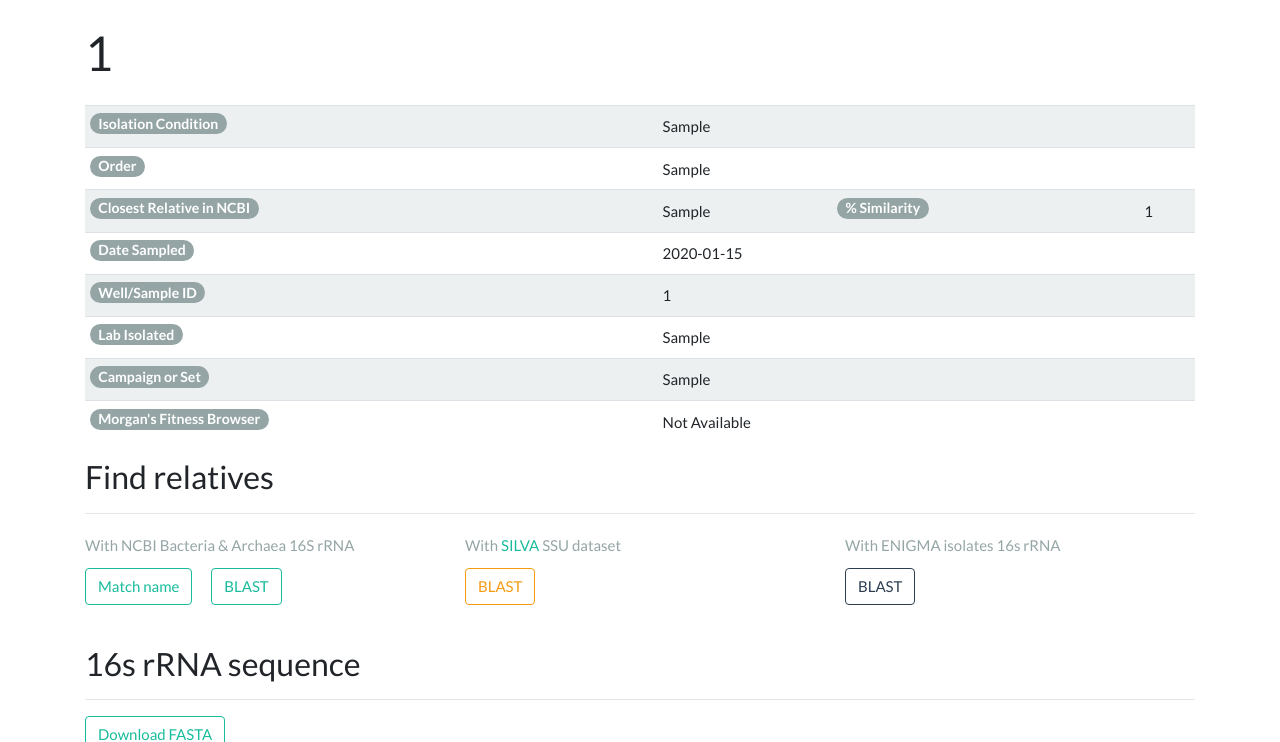
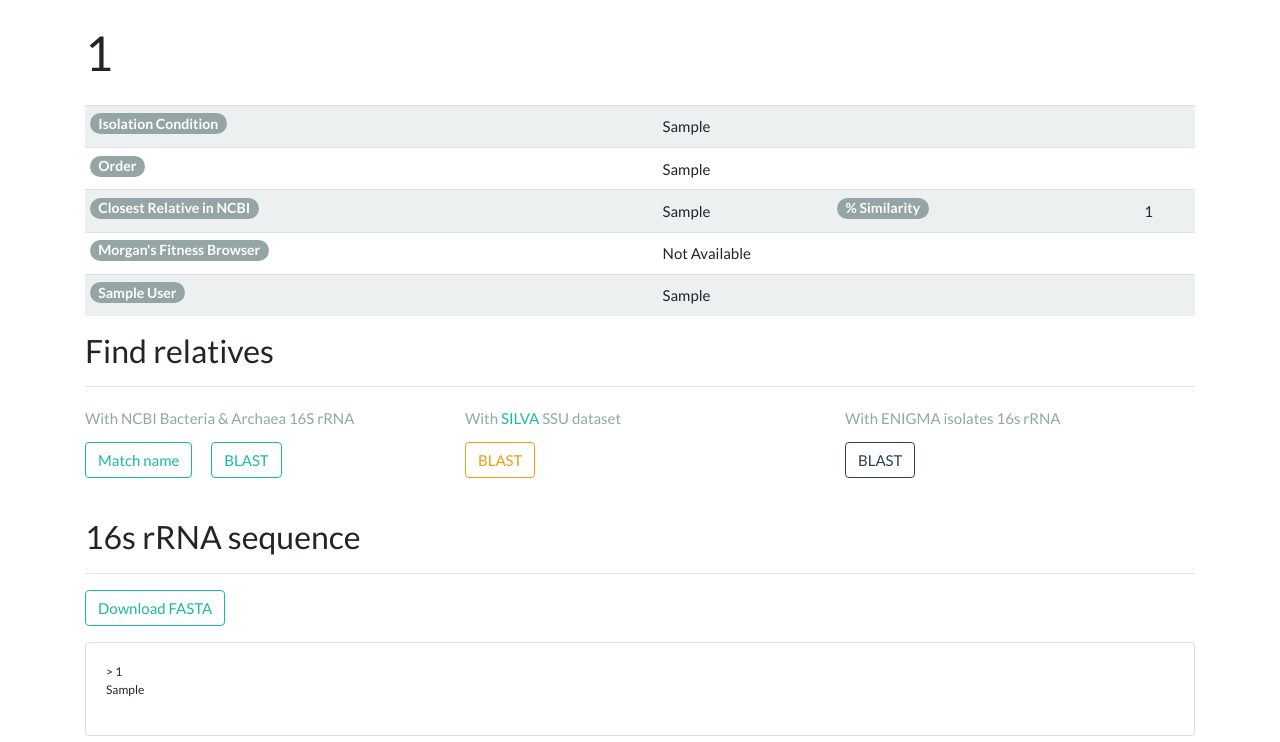
Before and after one commit to aekazakov/enigma_explorer, a Django app: page /isolates/id/1 in a window 1280 px wide. Shown: the part 55-797 px from the top of the page. Run offline with Django 3.2, Linux system fonts and the light colour scheme; tables that the repository leaves empty hold one stand-in row (values such as "Sample post"); some libraries are stand-ins or nearby versions.

Commit message:
Added isolate metadata

```diff
--- a/isolates/models.py
+++ b/isolates/models.py
@@ -13,10 +13,10 @@ class Isolate(models.Model):
     order = models.CharField(max_length=64)
     closest_relative = models.TextField()
     similarity = models.FloatField()
-    date_sampled = models.CharField(max_length=16)
-    sample_id = models.CharField(max_length=32)
-    lab = models.CharField(max_length=64)
-    campaign = models.CharField(max_length=128)
+    #date_sampled = models.CharField(max_length=16)
+    #sample_id = models.CharField(max_length=32)
+    #lab = models.CharField(max_length=64)
+    #campaign = models.CharField(max_length=128)
     rrna = models.TextField()
 
     def __str__(self):
@@ -26,6 +26,17 @@ class Isolate(models.Model):
     def admin_name(self):
         return self.isolate_id + ' (' + self.order + ')'
 
+class IsolateMetadata(models.Model):
+    '''
+        Stores isolate data
+    '''
+    isolate = models.ForeignKey(Isolate, on_delete=models.CASCADE)
+    param = models.CharField(max_length=128)
+    display_name = models.CharField(max_length=128)
+    value = models.CharField(max_length=250)
+
+    def __str__(self):
+        return self.param + ': ' + self.value
 
 class Instrument(models.Model):
     '''
--- a/isolates/serializers.py
+++ b/isolates/serializers.py
@@ -1,16 +1,21 @@
 from rest_framework import serializers
 from .models import *
+
+class IsolateIdSerializer(serializers.ModelSerializer):
+    class Meta:
+        model = Isolate
+        fields = ["id"]
 
 class IsolateSerializer(serializers.ModelSerializer):
     class Meta:
         model = Isolate
-        fields = ["id", "isolate_id", "condition", "order", "closest_relative", "similarity", "date_sampled", "sample_id", "lab", "campaign", "rrna"]
+        fields = ["id", "isolate_id", "condition", "order", "closest_relative", "similarity", "rrna"]
 
 
 class IsolateNoRnaSerializer(serializers.ModelSerializer):
     class Meta:
         model = Isolate
-        fields = ["id", "isolate_id", "condition", "order", "closest_relative", "similarity", "date_sampled", "sample_id", "lab", "campaign"]
+        fields = ["id", "isolate_id", "condition", "order", "closest_relative", "similarity"]
 
 
 class InstrumentSerializer(serializers.ModelSerializer):
--- a/isolates/templates/isolates/detail.html
+++ b/isolates/templates/isolates/detail.html
@@ -6,7 +6,7 @@
     <div class="col-sm-12">
     <div class="sk-rotating-plane" id="loadingIcon"></div>
     <h1 class="h1 my-4" id="isoidInfo"></h1>
-    <table class="table table-sm table-striped">
+    <table class="table table-sm table-striped" id="detailsTable">
       <tbody>
         <tr>
           <th scope="row"><h5><span class="badge badge-pill badge-secondary">Isolation Condition</span></h5></th>
@@ -21,22 +21,6 @@
           <td class="align-middle" id="relativeInfo"></td>
           <td><h5><span class="badge badge-pill badge-secondary">% Similarity</span></h5></td>
           <td class="align-middle" id="similarityInfo"></td>
-        </tr>
-        <tr>
-          <th scope="row"><h5><span class="badge badge-pill badge-secondary">Date Sampled</span></h5></th>
-          <td class="align-middle" id="dateInfo" colspan="3"></td>
-        </tr>
-        <tr>
-          <th scope="row"><h5><span class="badge badge-pill badge-secondary">Well/Sample ID</span></h5></th>
-          <td class="align-middle" id="sampleidInfo" colspan="3"></td>
-        </tr>
-        <tr>
-          <th scope="row"><h5><span class="badge badge-pill badge-secondary">Lab Isolated</span></h5></th>
-          <td class="align-middle" id="labInfo" colspan="3"></td>
-        </tr>
-        <tr>
-          <th scope="row"><h5><span class="badge badge-pill badge-secondary">Campaign or Set</span></h5></th>
-          <td class="align-middle" id="campaignInfo" colspan="3"></td>
         </tr>
         <tr>
           <th scope="row"><h5><span class="badge badge-pill badge-secondary">Morgan's Fitness Browser</span></h5></th>
@@ -377,10 +361,6 @@
         $('#orderInfo').html(data.order);
         $('#relativeInfo').html(data.closest_relative);
         $('#similarityInfo').html(data.similarity);
-        $('#dateInfo').html(data.date_sampled);
-        $('#sampleidInfo').html(data.sample_id);
-        $('#labInfo').html(data.lab);
-        $('#campaignInfo').html(data.campaign);
         if (data.fit_id) {
           $('#fitness-link').html(`
             <a href="http://fitprivate.genomics.lbl.gov/cgi-bin/org.cgi?orgId=${data.fit_id}">Link</a>
@@ -391,6 +371,16 @@
         } else {
           $('#16sBox').html('<p class="bg-danger">16s rRNA sequence not found</p>');
         }
+        for (item of data.metadata) {
+          let detailsTableRowString = `
+			<tr>
+			  <th scope="row"><h5><span class="badge badge-pill badge-secondary">${item[0]}</span></h5></th>
+			  <td class="align-middle" colspan="3">${item[1]}</td>
+			</tr>
+			`;
+          $("#detailsTable>tbody").append(detailsTableRowString);
+        }
+
         // remove loading icon
         $('#loadingIcon').remove();
       }
--- a/isolates/views.py
+++ b/isolates/views.py
@@ -17,7 +17,7 @@ from rest_framework.decorators import api_view, renderer_classes
 from rest_framework.renderers import JSONRenderer
 
 from .models import *
-from .serializers import IsolateSerializer, IsolateNoRnaSerializer
+from .serializers import IsolateSerializer, IsolateNoRnaSerializer, IsolateIdSerializer
 from .fetchGenome import fetchG, fetchS
 from .localBlast import local_blast
 from .remoteBlast import qblast
@@ -34,7 +34,6 @@ class APIErrorException(PermissionDenied):
             self.status_code = status_code
 
 # API views
-
 class IsolateListApiView(APIView):
     # get all isolates
     def get(self, request, *args, **kwargs):
@@ -42,7 +41,7 @@ class IsolateListApiView(APIView):
         List all isolates in the database
         '''
         isolates = Isolate.objects.all()
-        serializer = IsolateSerializer(isolates, many=True)
+        serializer = IsolateIdSerializer(isolates, many=True)
         return Response(serializer.data, status=status.HTTP_200_OK)
 
 
@@ -92,8 +91,21 @@ class IsolateByIdApiView(APIView):
         isolate = self.get_object(id=id)
         if isolate is None:
             raise APIErrorException(detail={'message': 'Isolate not found'}, status_code=status.HTTP_400_BAD_REQUEST)
-        serializer = IsolateSerializer(isolate, many=False)
-        return Response(serializer.data, status=status.HTTP_200_OK)
+        result = {
+            'id':isolate.id,
+            'isolate_id':isolate.isolate_id,
+            'condition':isolate.condition,
+            'order':isolate.order,
+            'closest_relative':isolate.closest_relative,
+            'similarity':isolate.similarity,
+            'rrna':isolate.rrna,
+            'metadata':[]
+        }
+        metadata = IsolateMetadata.objects.filter(isolate=isolate).values_list('display_name', 'value')
+        for item in metadata:
+            result['metadata'].append((item[0],item[1]))
+        # serializer = IsolateSerializer(isolate, many=False)
+        return Response(result, status=status.HTTP_200_OK)
 
 
 class IsolateByKeywordApiView(APIView):
@@ -103,7 +115,12 @@ class IsolateByKeywordApiView(APIView):
         Helper method to get the objects matching keyword
         '''
         try:
-            return Isolate.objects.filter(Q(isolate_id__icontains=keyword) | Q(order__icontains=keyword) | Q(closest_relative__icontains=keyword)).order_by('isolate_id')
+            return Isolate.objects.filter(
+                Q(isolate_id__icontains=keyword)
+                | Q(order__icontains=keyword)
+                | Q(closest_relative__icontains=keyword)
+                | Q(isolatemetadata__value__icontains=keyword)
+            ).distinct().order_by('isolate_id')
         except Isolate.DoesNotExist:
             return None
 
@@ -151,7 +168,12 @@ class IsolateCountByKeywordApiView(APIView):
         Helper method to get the objects matching keyword
         '''
         try:
-            return Isolate.objects.filter(Q(isolate_id__icontains=keyword) | Q(order__icontains=keyword) | Q(closest_relative__icontains=keyword)).order_by('isolate_id')
+            return Isolate.objects.filter(
+                Q(isolate_id__icontains=keyword)
+                | Q(order__icontains=keyword)
+                | Q(closest_relative__icontains=keyword)
+                | Q(isolatemetadata__value__icontains=keyword)
+            ).distinct().order_by('isolate_id')
         except Isolate.DoesNotExist:
             return None
 
```
Also changed, not shown: isolates/admin.py (+11 -3 lines), isolates/util.py (line endings or trailing spaces).
